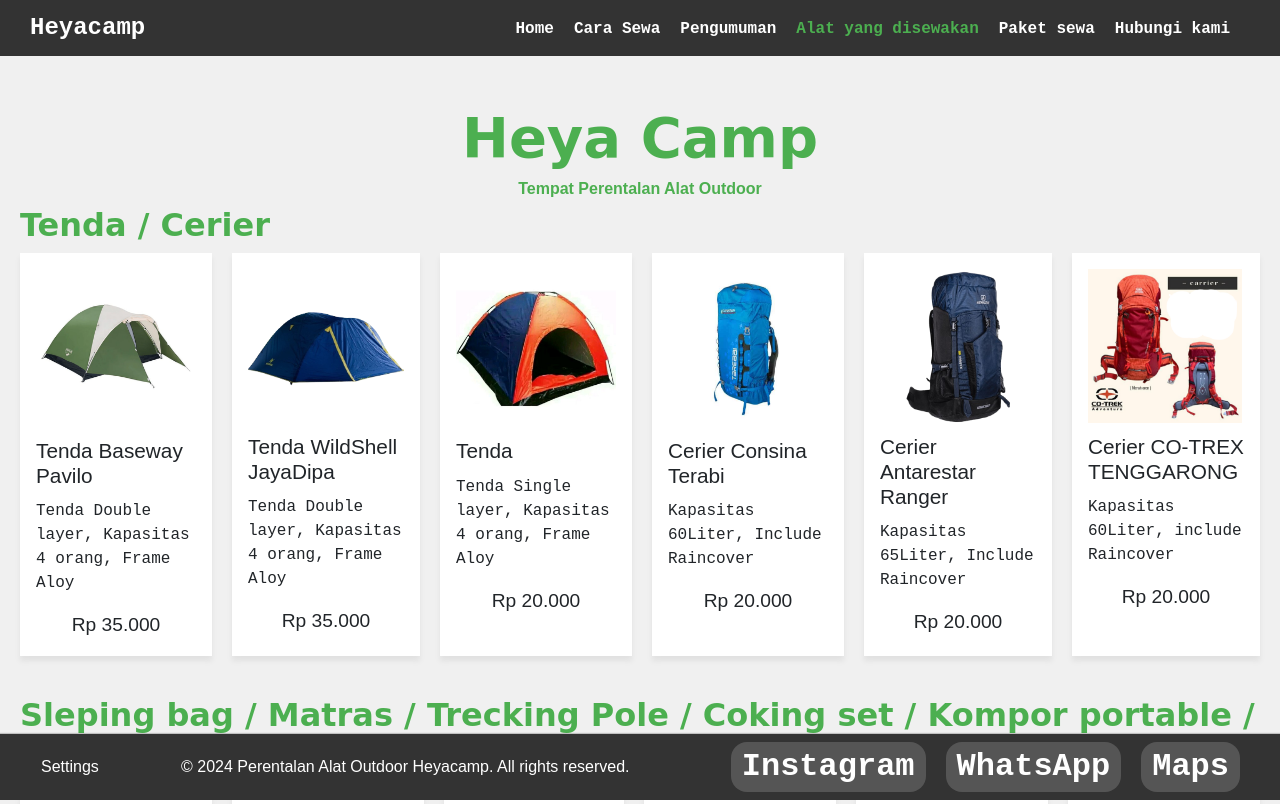
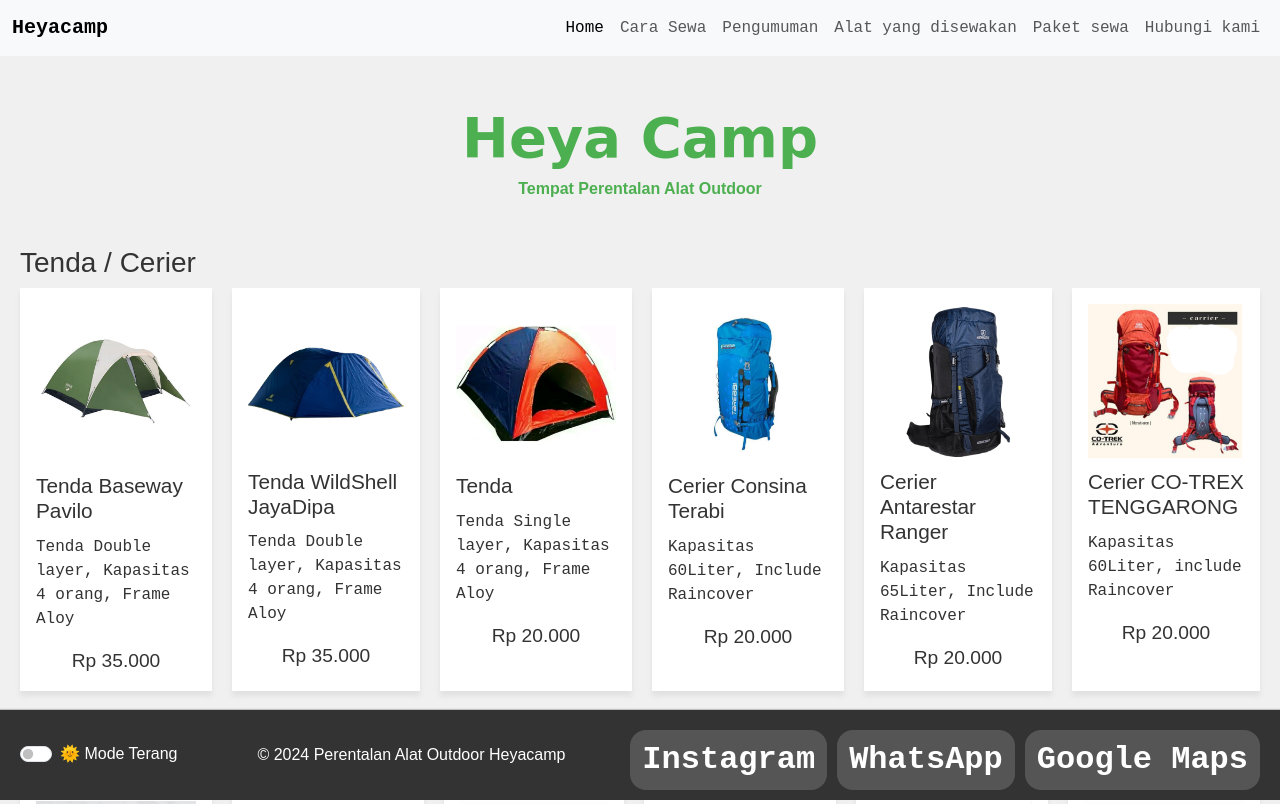
Before and after one commit to Akbarbtg445/Alat-yang-disewakan, a plain HTML site: page index.html in a window 1280 px wide. Shown: the top 804 px of the page. Drawn offline with nearby package versions, Linux system fonts and the light colour scheme.

Commit message:
Update index.html

```diff
--- a/index.html
+++ b/index.html
@@ -1,94 +1,39 @@
 <!DOCTYPE html>
 <html lang="en">
 <head>
-    <meta charset="UTF-8">
-    <meta http-equiv="X-UA-Compatible" content="IE=edge">
-    <meta name="viewport" content="width=device-width, initial-scale=1.0">
+  <meta charset="UTF-8" />
+  <meta http-equiv="X-UA-Compatible" content="IE=edge" />
+  <meta name="viewport" content="width=device-width, initial-scale=1.0" />
   <title>LinkTree - Heya Camp</title>
-    <link
-     rel="stylesheet"
-     href="https://cdn.jsdelivr.net/npm/bootstrap@5.3.3/dist/css/bootstrap.min.css">
-     <link rel="stylesheet" href="alat.css">
-     <link rel="website icon" type="png" href="East 2023.png">
-
+  <link rel="stylesheet" href="https://cdn.jsdelivr.net/npm/bootstrap@5.3.3/dist/css/bootstrap.min.css" />
+  <link rel="stylesheet" href="alat2.css" />
+  <link rel="icon" type="image/png" href="East 2023.png" />
 </head>
-<style>
-    body {
-        margin: 0;
-        font-family: Arial, sans-serif;
-        background-color: #f0f0f0; /* Background color for the body */
-    }
-    .taskbar {
-        position: fixed;
-        bottom: 0;
-        left: 0;
-        width: 100%;
-        background-color: #333; /* Dark background color for the taskbar */
-        color: white;
-        display: flex;
-        justify-content: space-between;
-        align-items: center;
-        padding: 20px 40px;
-        box-shadow: 0px -1px 1px rgba(0, 0, 0, 0.2); /* Optional: Adds a subtle shadow at the bottom */
-        z-index: 1000; /* Ensures it stays above other content */
-    }
-    .taskbar-item {
-        padding: 1px 1px;
-        cursor: pointer;
-        transition: background-color 0.3s;
-    }
-    .taskbar-item:hover {
-        background-color: #555; /* Darker background color on hover */
-    }
-    .quick-links {
-        display: flex;
-        align-items: center;
-        height: 1px;
-    }
-    .quick-link {
-        margin-left: 20px;
-        padding: 1px 11px;
-        background-color: #555;
-        color: white;
-        text-decoration: none;
-        transition: background-color 0.3s;
-        border-radius: 1rem;
-    }
-    .quick-link:hover {
-        background-color: #777;
-    }
-    </style>
 <body>
-    <nav class="navbar">
-        <div class="logo">
-            <a href="#">Heyacamp</a>
+  <nav class="navbar navbar-expand-lg bg-light navbar-light" id="mainNavbar">
+    <div class="container-fluid">
+      <a class="navbar-brand" href="https://akbarbtg445.github.io/Heyaweb/">Heyacamp</a>
+      <button class="navbar-toggler" type="button" data-bs-toggle="collapse" data-bs-target="#navbarNav">
+        <span class="navbar-toggler-icon"></span>
+      </button>
+      <div class="collapse navbar-collapse" id="navbarNav">
+        <ul class="navbar-nav ms-auto">
+          <li class="nav-item"><a class="nav-link active" href="https://akbarbtg445.github.io/Heyaweb/">Home</a></li>
+          <li class="nav-item"><a class="nav-link" href="https://akbarbtg445.github.io/Carasewa/">Cara Sewa</a></li>
+          <li class="nav-item"><a class="nav-link" href="https://www.instagram.com/s/aGlnaGxpZ2h0OjE4MjQ0MzExNDEyMjY3NTEy?story_media_id=3410477476047537277_55662927827&igsh=MWk1bDRvb2RrZWF0bg==">Pengumuman</a></li>
+          <li class="nav-item"><a class="nav-link" href="https://akbarbtg445.github.io/Alat-yang-disewakan/">Alat yang disewakan</a></li>
+          <li class="nav-item"><a class="nav-link" href="https://akbarbtg445.github.io/Paketsewa/">Paket sewa</a></li>
+          <li class="nav-item"><a class="nav-link" href="https://akbarbtg445.github.io/Hubungi-kami/">Hubungi kami</a></li>
+        </ul>
       </div>
-        <div class="nav-links">
-            <ul>
-                <li><a href=" https://akbarbtg445.github.io/Heyaweb/">Home</a></li>
-                <li><a href="https://akbarbtg445.github.io/Carasewa/">Cara Sewa</a></li>
-                <li><a href="https://www.instagram.com/s/aGlnaGxpZ2h0OjE4MjQ0MzExNDEyMjY3NTEy?story_media_id=3410477476047537277_55662927827&igsh=MWk1bDRvb2RrZWF0bg==">Pengumuman</a></li>
-                <li><a href="#" class="active">Alat yang disewakan</a></li>
-                <li><a href="https://akbarbtg445.github.io/Paketsewa/">Paket sewa</a></li>
-                <li><a href="https://akbarbtg445.github.io/Hubungi-kami/">Hubungi kami</a></li>
-            </ul>
     </div>
   </nav>
 
-
-</body>
-<body>
-    <div class="container mt-5">
-        <div class="">
-        </div>
-        <div class="text-center mt-3">
+  <div class="container text-center mt-5 mb-5">
     <h1>Heya Camp</h1>
     <h2>Tempat Perentalan Alat Outdoor</h2>
-
   </div>
 
-
-    </div>
  <div class="h3-1">
             <h3>Tenda / Cerier</h3>
     </div>
@@ -297,23 +242,53 @@
 
             </div>
          </div>
-
-    </div>
-   <h1>eya</h1>
-    <div class="taskbar">
-        <div class="taskbar-item">Settings</div>
-        <div class="copyright">
-            &copy; 2024 Perentalan Alat Outdoor Heyacamp. All rights reserved.
     </div>
 
-
-
-        <!-- Quick Links -->
+  <div class="taskbar">
+    <div class="taskbar-item">
+      <label class="form-check form-switch text-white">
+        <input class="form-check-input" type="checkbox" id="themeToggle" />
+        <span id="themeLabel">🌞 Mode Terang</span>
+      </label>
+    </div>
+    <div class="copyright">&copy; 2024 Perentalan Alat Outdoor Heyacamp</div>
     <div class="quick-links">
       <a href="https://www.instagram.com/heyacampp_?igsh=NndpZ2d6dXh0bzBx" class="quick-link">Instagram</a>
       <a href="https://wa.link/o87fdz" class="quick-link">WhatsApp</a>
-            <a href="https://g.co/kgs/Pk3FV4i" class="quick-link">Maps</a>
+      <a href="https://g.co/kgs/Pk3FV4i" class="quick-link">Google Maps</a>
     </div>
   </div>
+
+  <script src="https://cdn.jsdelivr.net/npm/bootstrap@5.3.3/dist/js/bootstrap.bundle.min.js"></script>
+  <script>
+    const toggle = document.getElementById('themeToggle');
+    const label = document.getElementById('themeLabel');
+    const navbar = document.getElementById('mainNavbar');
+
+    function applyTheme(theme) {
+      if (theme === 'dark') {
+        document.body.classList.remove('light-mode');
+        document.body.classList.add('dark-mode');
+        navbar.classList.remove('bg-light', 'navbar-light');
+        navbar.classList.add('bg-dark', 'navbar-dark');
+        label.textContent = '🌙 Mode Gelap';
+      } else {
+        document.body.classList.remove('dark-mode');
+        document.body.classList.add('light-mode');
+        navbar.classList.remove('bg-dark', 'navbar-dark');
+        navbar.classList.add('bg-light', 'navbar-light');
+        label.textContent = '🌞 Mode Terang';
+      }
+      localStorage.setItem('theme', theme);
+    }
+
+    const savedTheme = localStorage.getItem('theme') || 'light';
+    toggle.checked = savedTheme === 'dark';
+    applyTheme(savedTheme);
+
+    toggle.addEventListener('change', () => {
+      applyTheme(toggle.checked ? 'dark' : 'light');
+    });
+  </script>
 </body>
 </html>
```
Lines whose indentation alone changed are shown as unchanged.
